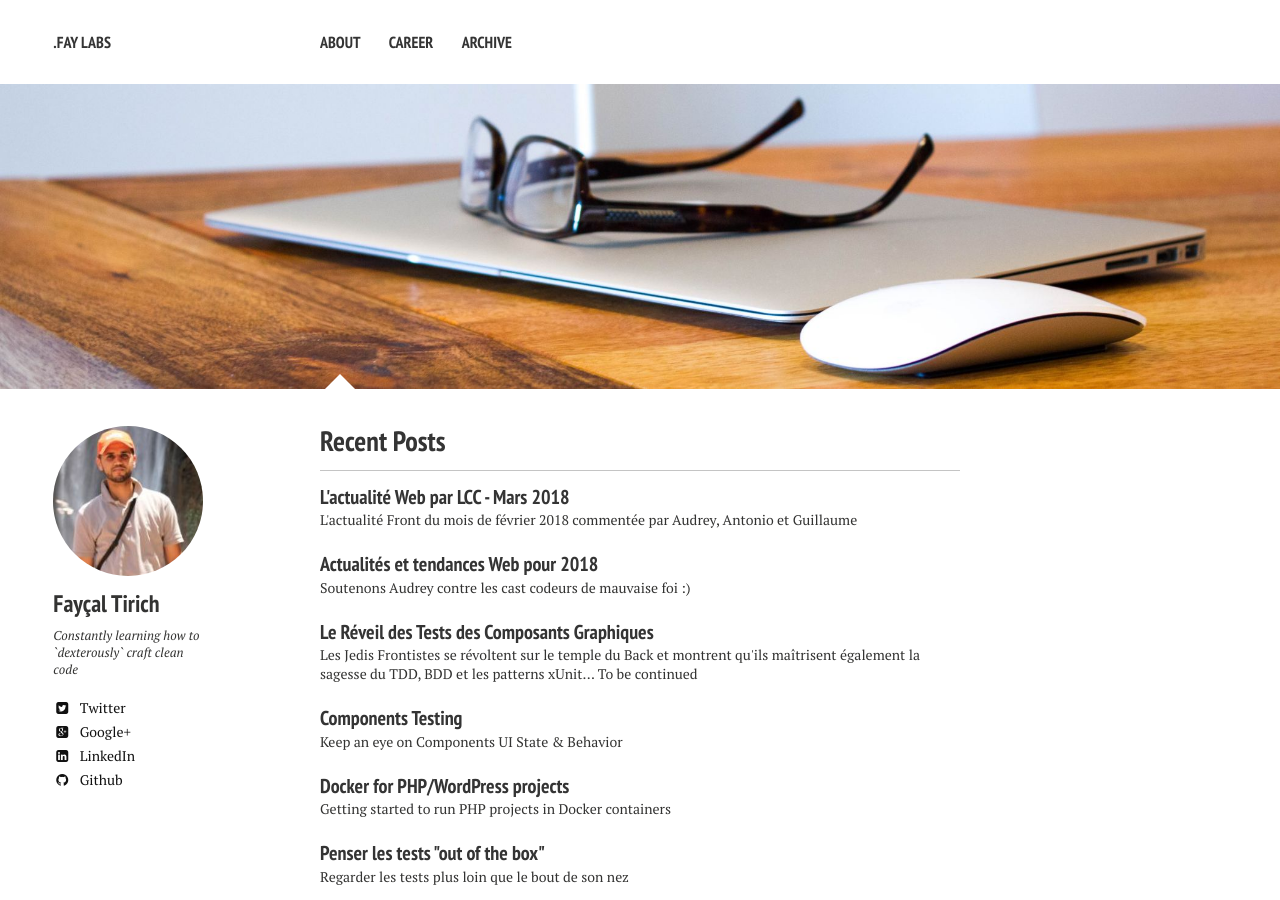
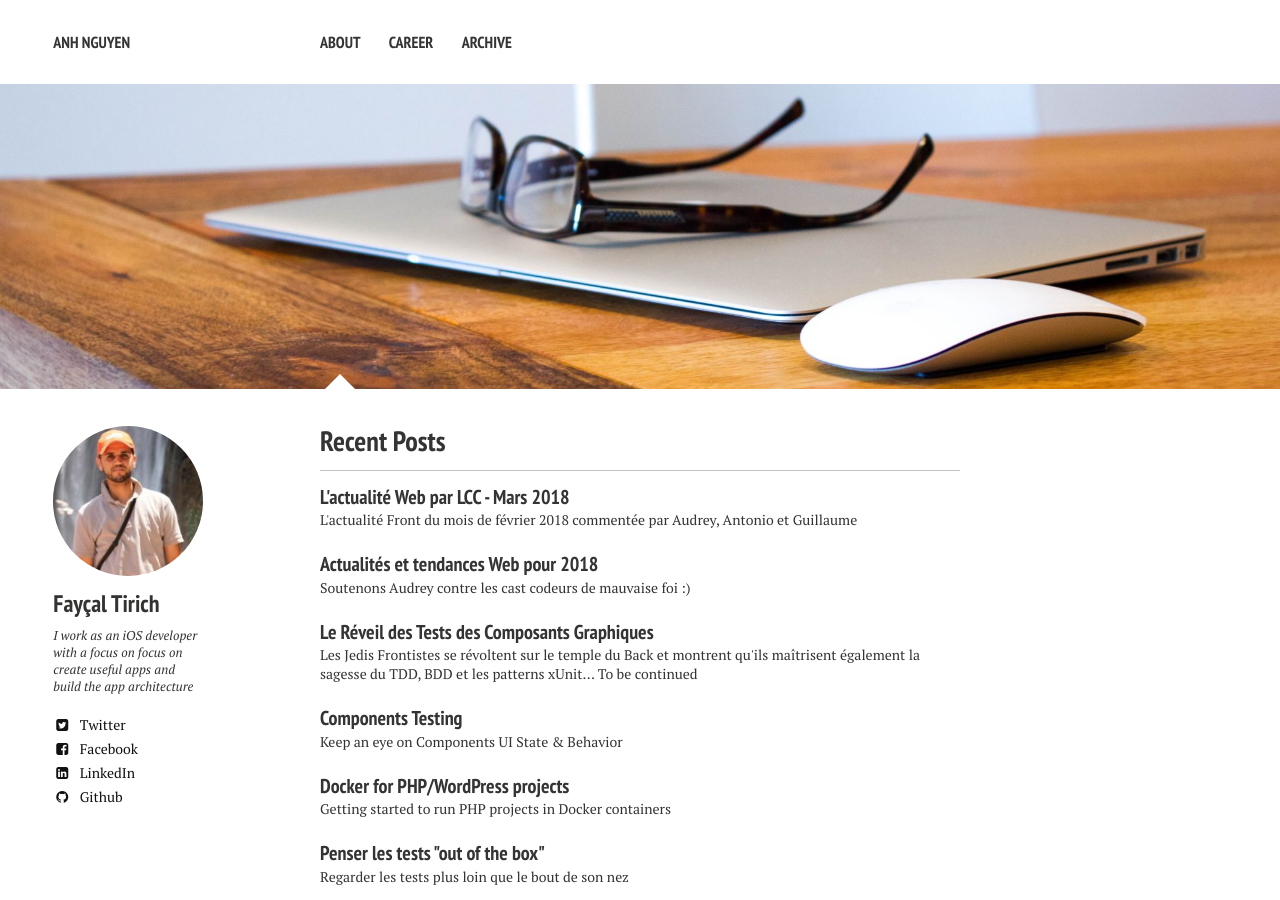
Before and after one commit to anhnc55/anhnc55.github.io, a Jekyll site: the page built from index.md, in a window 1280 px wide and 900 px high. Built offline with Jekyll 4.4.1, drawn with Linux system fonts in a browser that asks for light colours; nearby versions of some CDN libraries.

Commit message:
update config

```diff
--- a/_config.yml
+++ b/_config.yml
@@ -1,8 +1,8 @@
 # Site wide configuration
 
-title:            .Fay Labs
+title:            Anh Nguyen
 locale:           en_US
-url:              https://fayway.github.io
+url:              https://anhnc55.github.io/
 
 
 # Jekyll configuration
@@ -28,13 +28,13 @@ kramdown:
 owner:
   name: Fayçal Tirich
   avatar: bio-avatar-ft.png
-  bio: "Constantly learning how to `dexterously` craft clean code"
+  bio: "I work as an iOS developer with a focus on focus on create useful apps and build the app architecture"
   email:
-  disqus-shortname: fayway
-  twitter: TheRealFayway
-  facebook: #username
+  disqus-shortname: Anh Nguyen
+  twitter: anhnc92
+  facebook: anhnc92
   google:
-    plus: FayçalTirich
+    plus:
     analytics: UA-66584307-1
     verify:
     ad-client:
@@ -42,7 +42,7 @@ owner:
   bing-verify:
   github: fayway
   stackoverflow: #123456/username   from a "http://stackoverflow.com/users/123456/username" link
-  linkedin: faycaltirich
+  linkedin: anh-nguyen-203230b1
   xing: #username
   instagram: #username
   lastfm: #username
```
